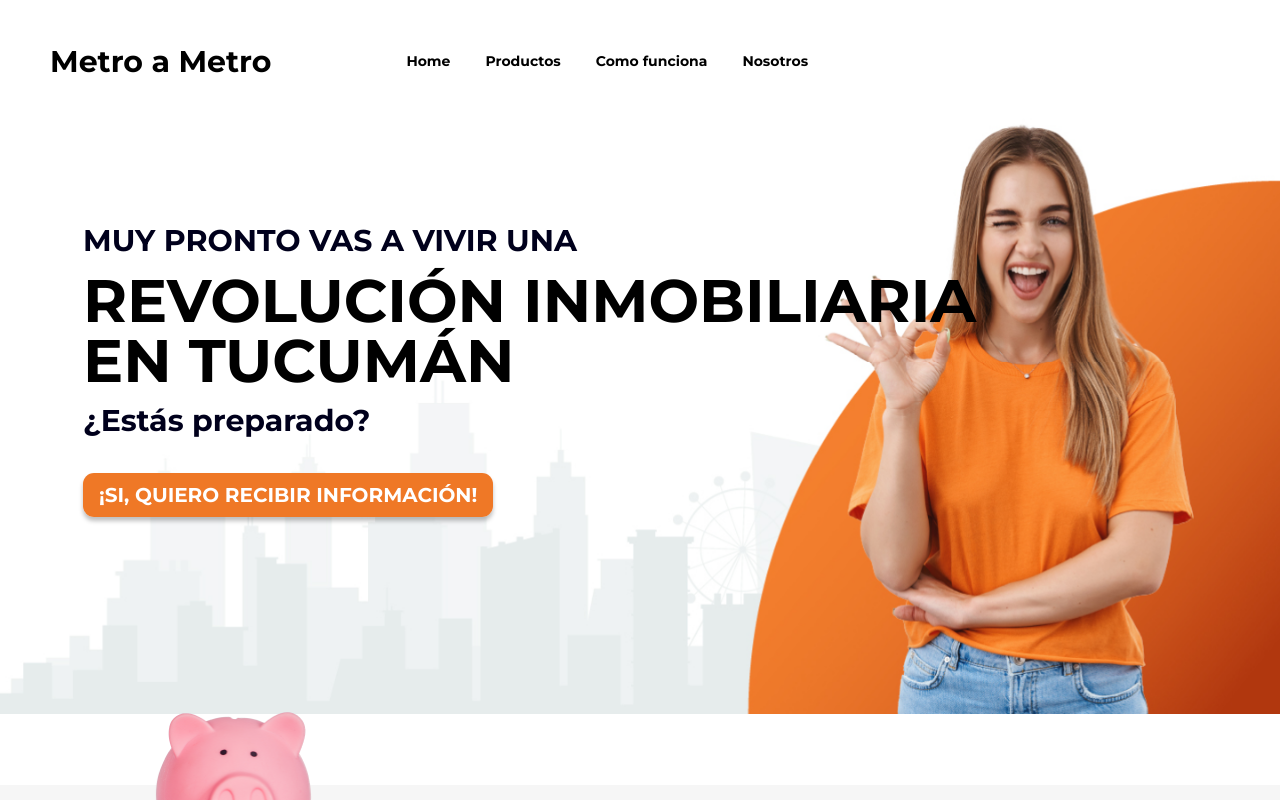
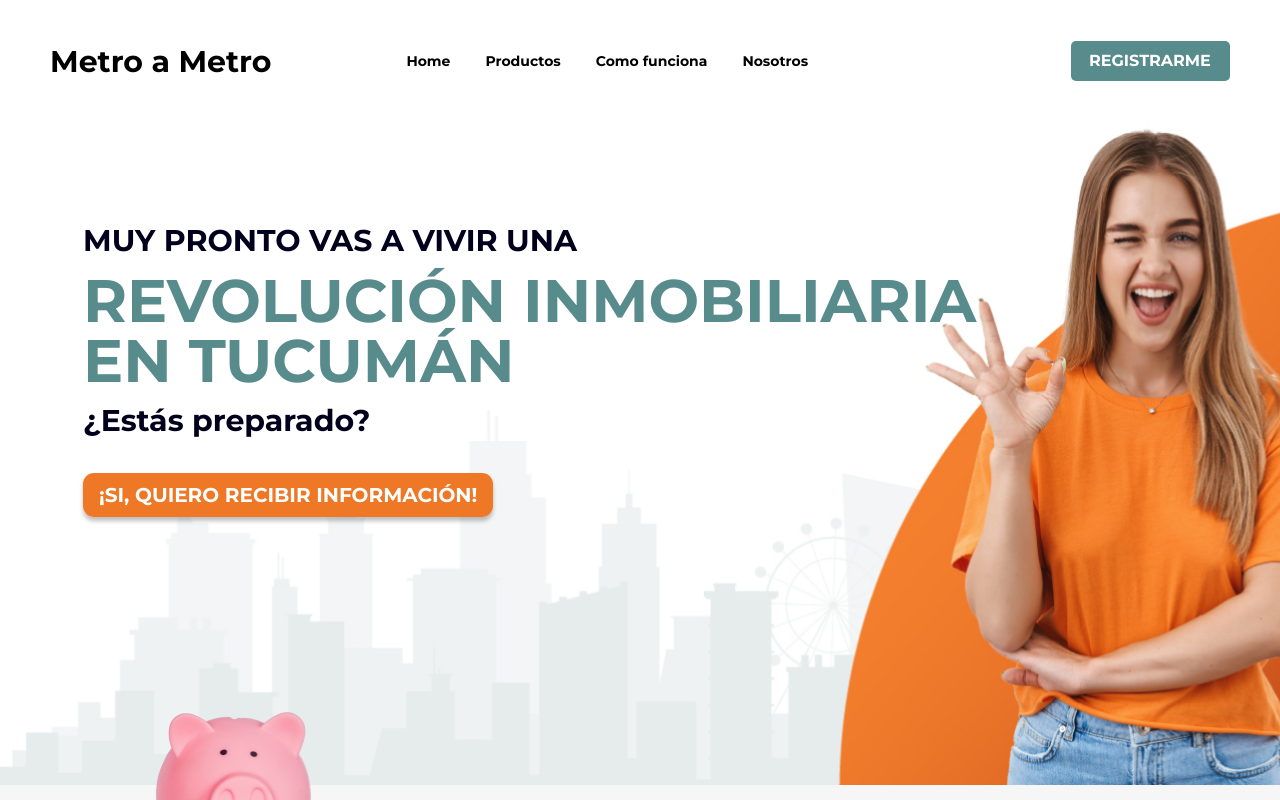
Before and after one commit to marcobaiad/metro-cubico, a Next.js app: page / in a window 1280 px wide. Shown: the top 800 px of the page. Built offline with nearby package versions, Linux system fonts and the light colour scheme.

Commit message:
header-section fixes

```diff
--- a/components/Header/FirstSection.js
+++ b/components/Header/FirstSection.js
@@ -1,5 +1,5 @@
 import Link from "next/link"
-import styles from "../../styles/FirstSection.module.css"
+import styles from "./FirstSection.module.css"
 
 const FirstSection = () => {
   return (
--- a/styles/FirstSection.module.css
+++ b/components/Header/FirstSection.module.css
@@ -1,7 +1,7 @@
 .FirstSectionContainer {
-  background-image: url("../public/header-image.png");
+  background-image: url("../../public/header-image.png");
   background-repeat: no-repeat;
-  background-size: contain;
+  background-size: cover;
   height: 700px;
   padding-left: 83px;
   padding-top: 121px;
@@ -32,6 +32,6 @@
 }
 
 .title2 {
-  color: var(--color-secundario);
+  color: var(--text-primary);
   font-size: 60px;
 }
--- a/styles/Menu.module.css
+++ b/components/Header/Menu.module.css
@@ -30,12 +30,11 @@
   line-height: 24px;
 }
 
-.btnCtaCyan {
+.btn-cyan {
   padding: 4px 18px;
   width: 159px;
   height: 40px;
-  background-color: var(--color-secundario);
-  color: white;
+  background-color: var(--text-primary);
   border-radius: 5px;
   font-size: 16px;
   font-weight: 700;
--- a/components/Header/MenuComponent.js
+++ b/components/Header/MenuComponent.js
@@ -1,5 +1,5 @@
 import Link from "next/link"
-import styles from "../../styles/Menu.module.css"
+import styles from "./Menu.module.css"
 
 const linksList = [
   {
@@ -33,7 +33,11 @@ const MenuComponent = () => {
           ))}
         </div>
       </div>
-      <a className={styles.btnCtaCyan}>REGISTRARME</a>
+      <div className={styles["btn-cyan"]}>
+        <Link href="/registro">
+          <a style={{ color: "white" }}>REGISTRARME</a>
+        </Link>
+      </div>
     </nav>
   )
 }
```
